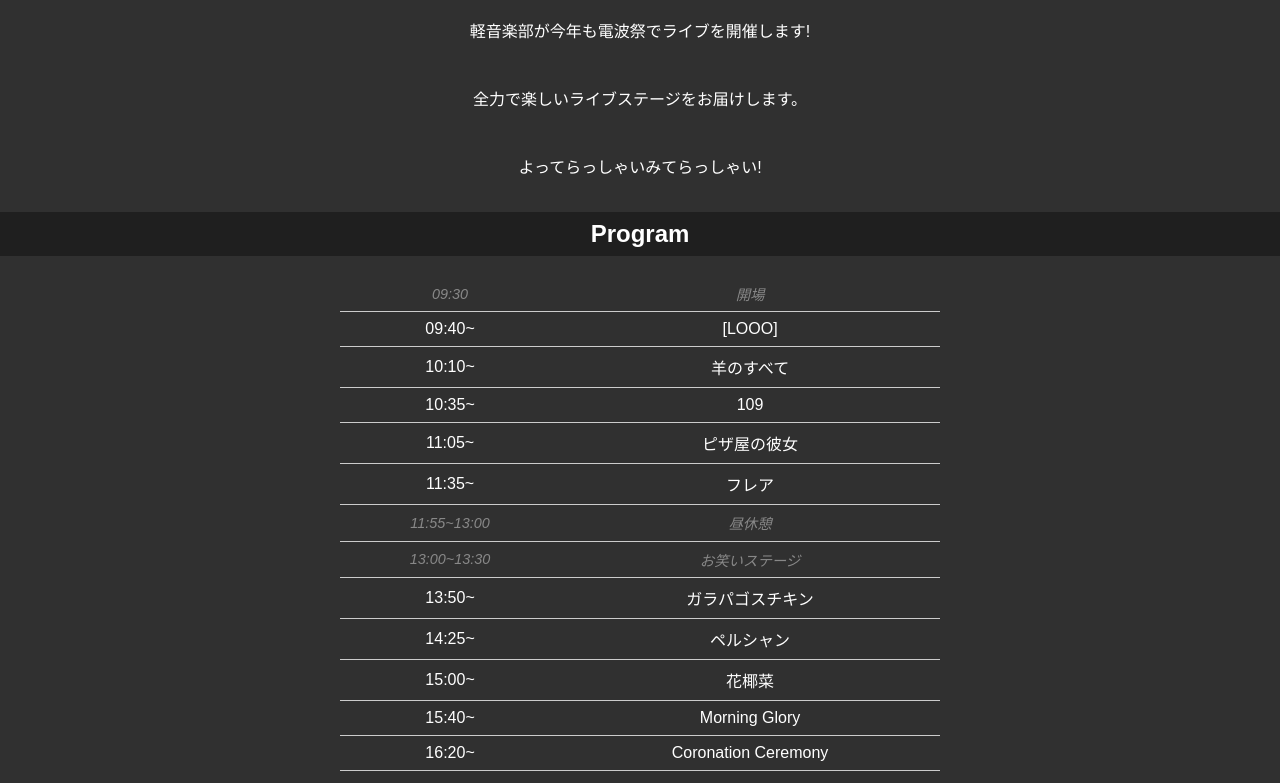
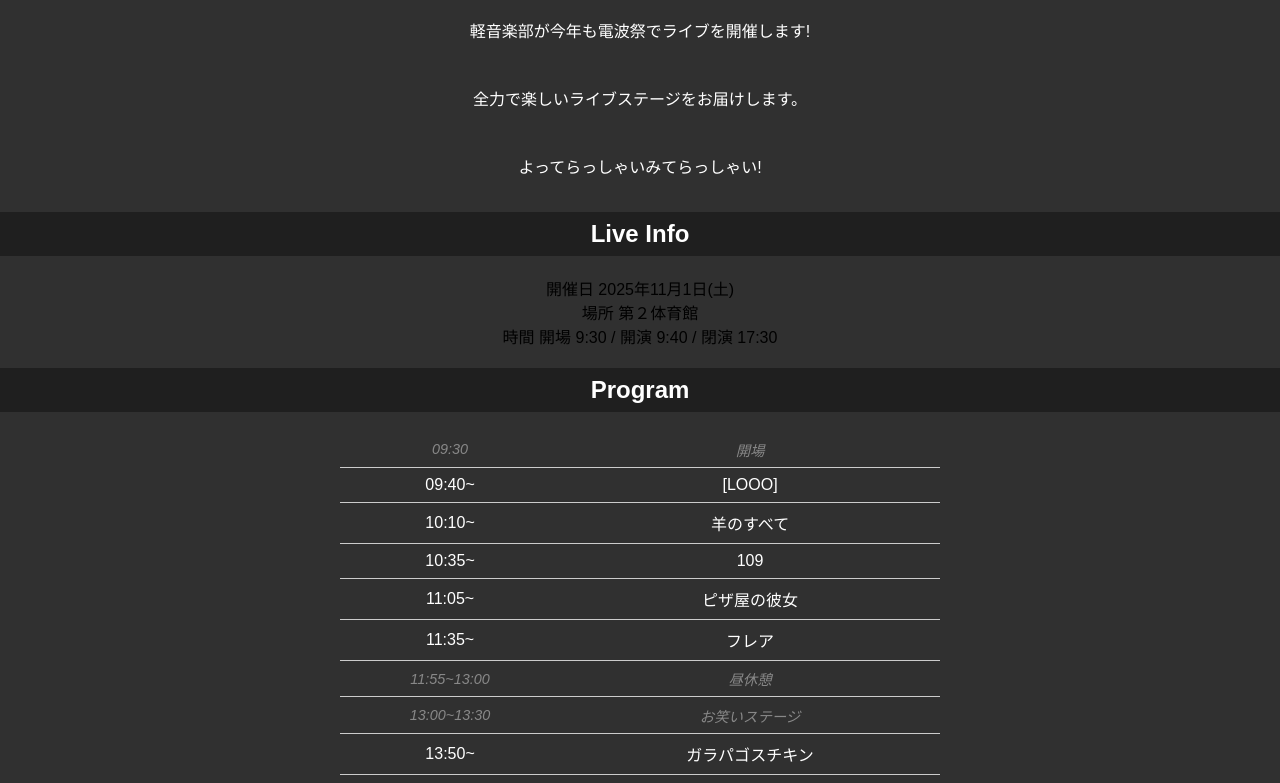
Before and after one commit to nanashi4762/R7KeionDenpasai, a plain HTML site: page index.html in a window 1280 px wide. Shown: the part 193-976 px from the top of the page. Drawn offline with Linux system fonts and the light colour scheme.

Commit message:
Add live info section to index.html
Added live information section with date, location, and time details.

```diff
--- a/index.html
+++ b/index.html
@@ -11,6 +11,7 @@
 </head>
 <body>
     <nav class="navbar">
+        <a href="#info">Info</a>
         <a href="#program">Program</a>
         <a href="#bands">Bands</a>
     </nav>
@@ -19,6 +20,22 @@
     <p>軽音楽部が今年も電波祭でライブを開催します!</p>
     <p>全力で楽しいライブステージをお届けします。</p>
     <p>よってらっしゃいみてらっしゃい!</p>
+
+    <section class="info">
+      <h2>Live Info</h2>
+      <div class="info-block">
+        <span class="label">開催日</span>
+        <span class="value">2025年11月1日(土)</span>
+      </div>
+      <div class="info-block">
+        <span class="label">場所</span>
+        <span class="value">第２体育館</span>
+      </div>
+      <div class="info-block">
+        <span class="label">時間</span>
+        <span class="value">開場 9:30 / 開演 9:40 / 閉演 17:30</span>
+      </div>
+    </section>
 
     <section id="program">
     <h2>Program</h2>
```
